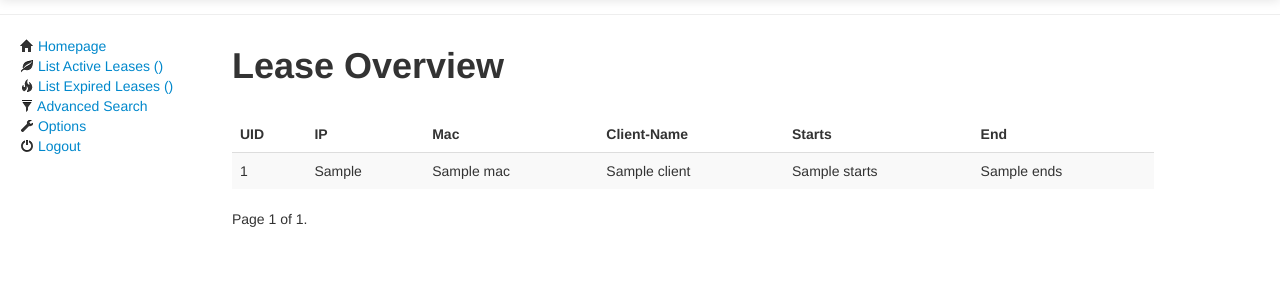
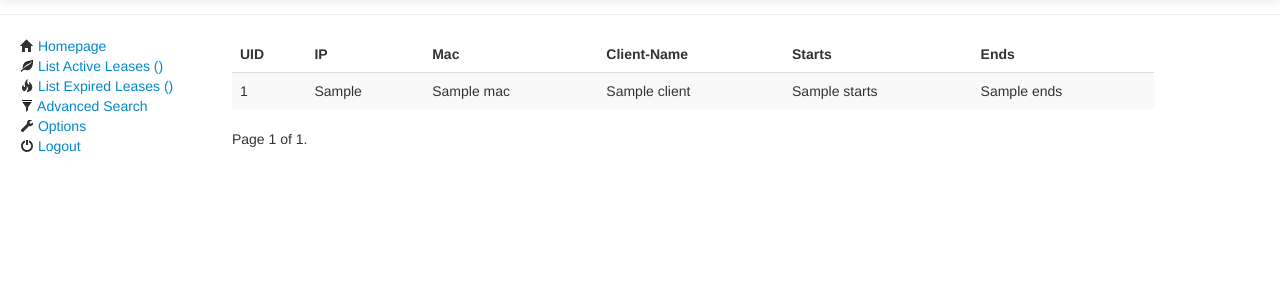
Before and after one commit to COMU/mercekd, a Django app: template mercekdUI/templates/home/home.html in a window 1280 px wide. Shown: the part 41-341 px from the top of the page. Run offline with Django 3.2, Linux system fonts and the light colour scheme; the template is opened without the code that fills it: most values are stand-ins (such as "Sample title", 1, 10 or a date in 2020); parts of the project's set-up code (start-up, migrations or seed data) failed here and were passed over; some libraries are stand-ins or nearby versions.

Commit message:
Heil spellcheck

```diff
--- a/mercekdUI/templates/home/home.html
+++ b/mercekdUI/templates/home/home.html
@@ -1,8 +1,6 @@
 {% extends "base/layout1.html" %}
 
 {% block left %}
-  <h1>Lease Overview</h1>
-  <br>
   <table class="table table-striped">
      <thead>
                 <tr>
@@ -11,7 +9,7 @@
                   <th>Mac</th>
                   <th>Client-Name</th>
                   <th>Starts</th>
-                  <th>End</th>
+                  <th>Ends</th>
                 </tr>
      </thead>
      <tbody>
```
